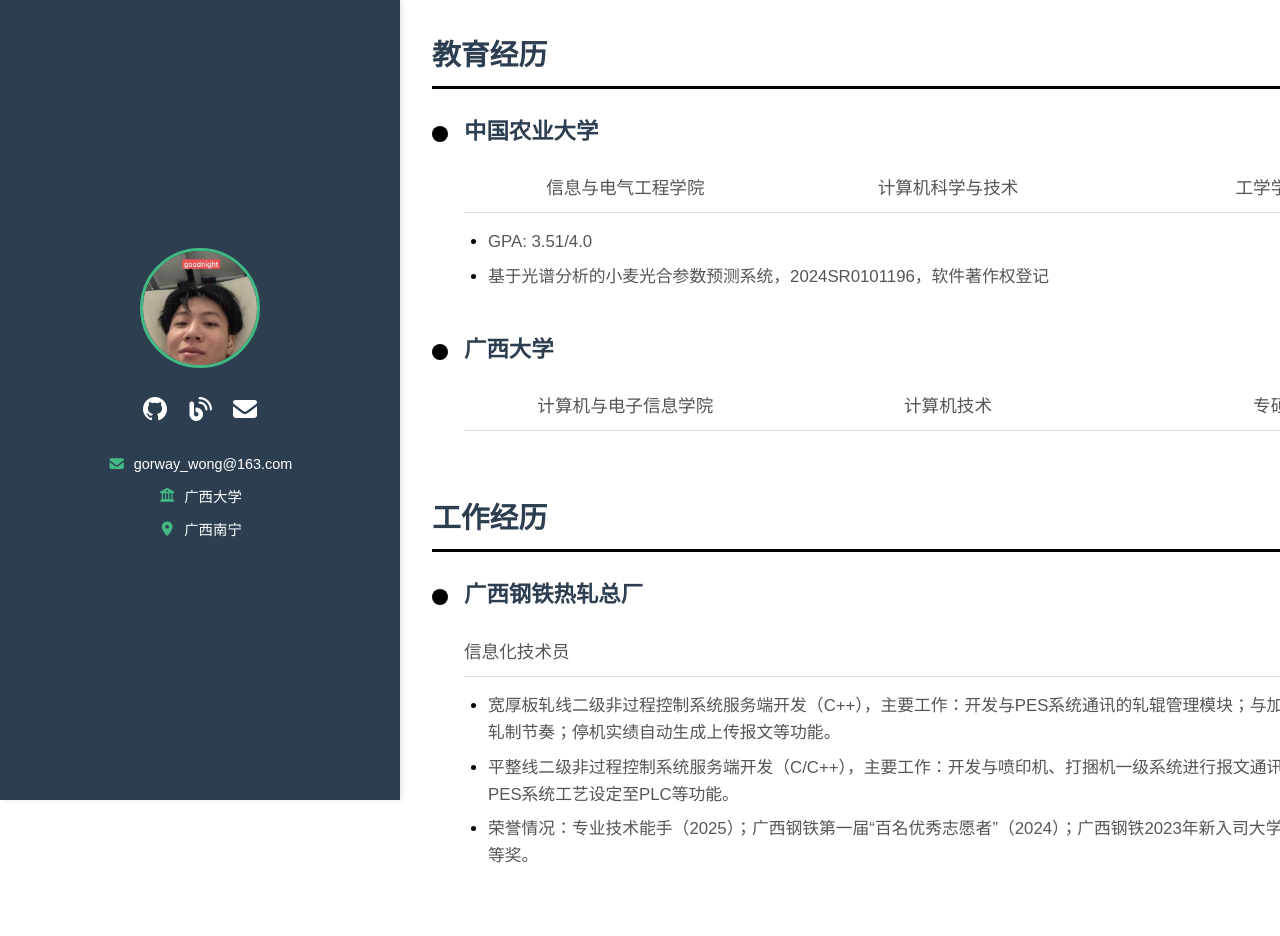
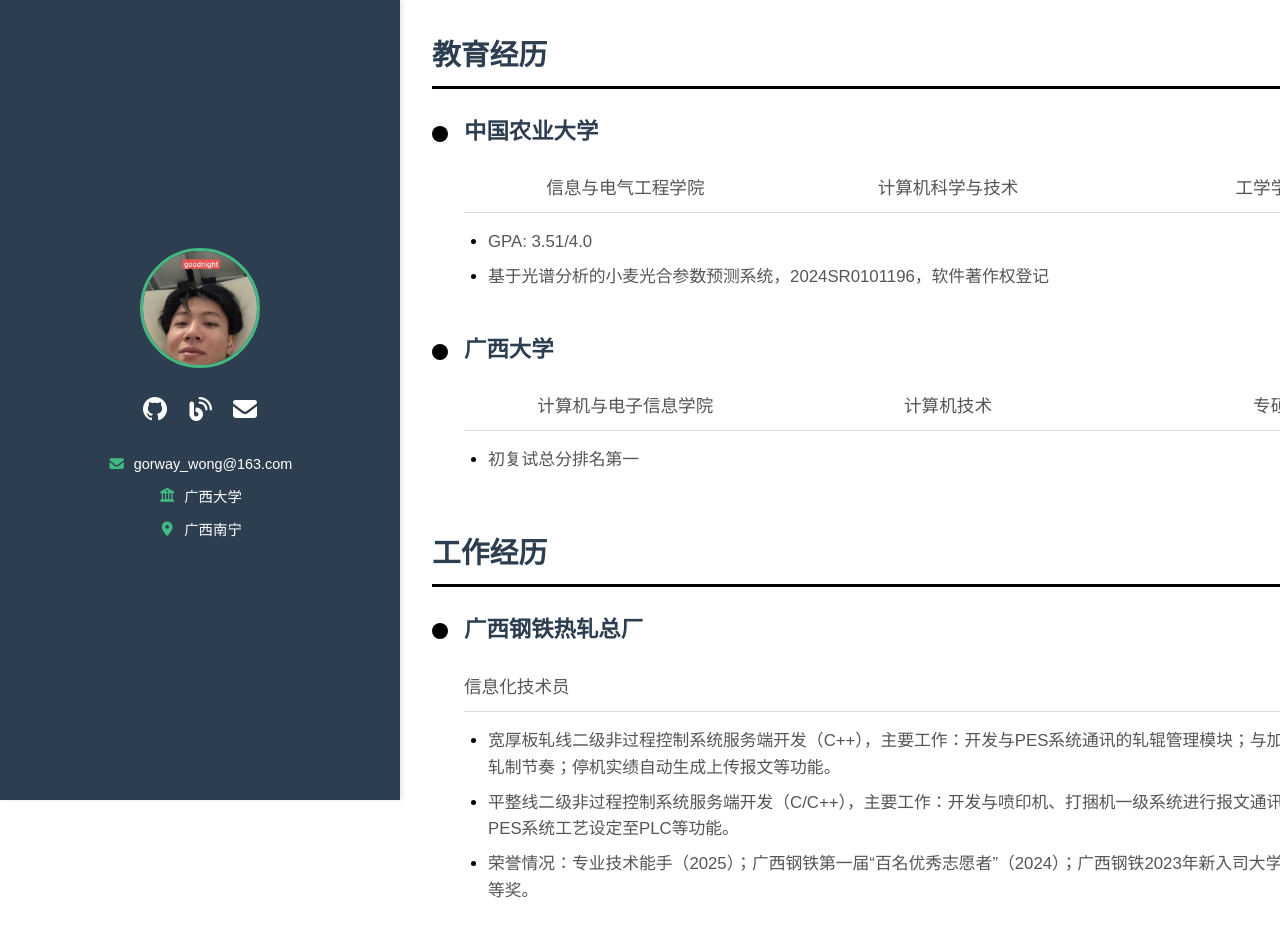
Before and after one commit to GorwayWong/GorwayWong.github.io, a Vue app in the folder gorwaywong/: page / in a window 1280 px wide. Shown: the top 936 px of the page. Built offline with nearby package versions, Linux system fonts and the light colour scheme.

Commit message:
增加工作经历、教育经历

```diff
--- a/gorwaywong/src/components/EducationSection.vue
+++ b/gorwaywong/src/components/EducationSection.vue
@@ -50,7 +50,7 @@ const education = [
     major: "计算机技术",
     degree: "专硕",
     duration: "2025至今",
-    achievements: []
+    achievements: ["初复试总分排名第一"]
   }
 ]
 </script>
```
